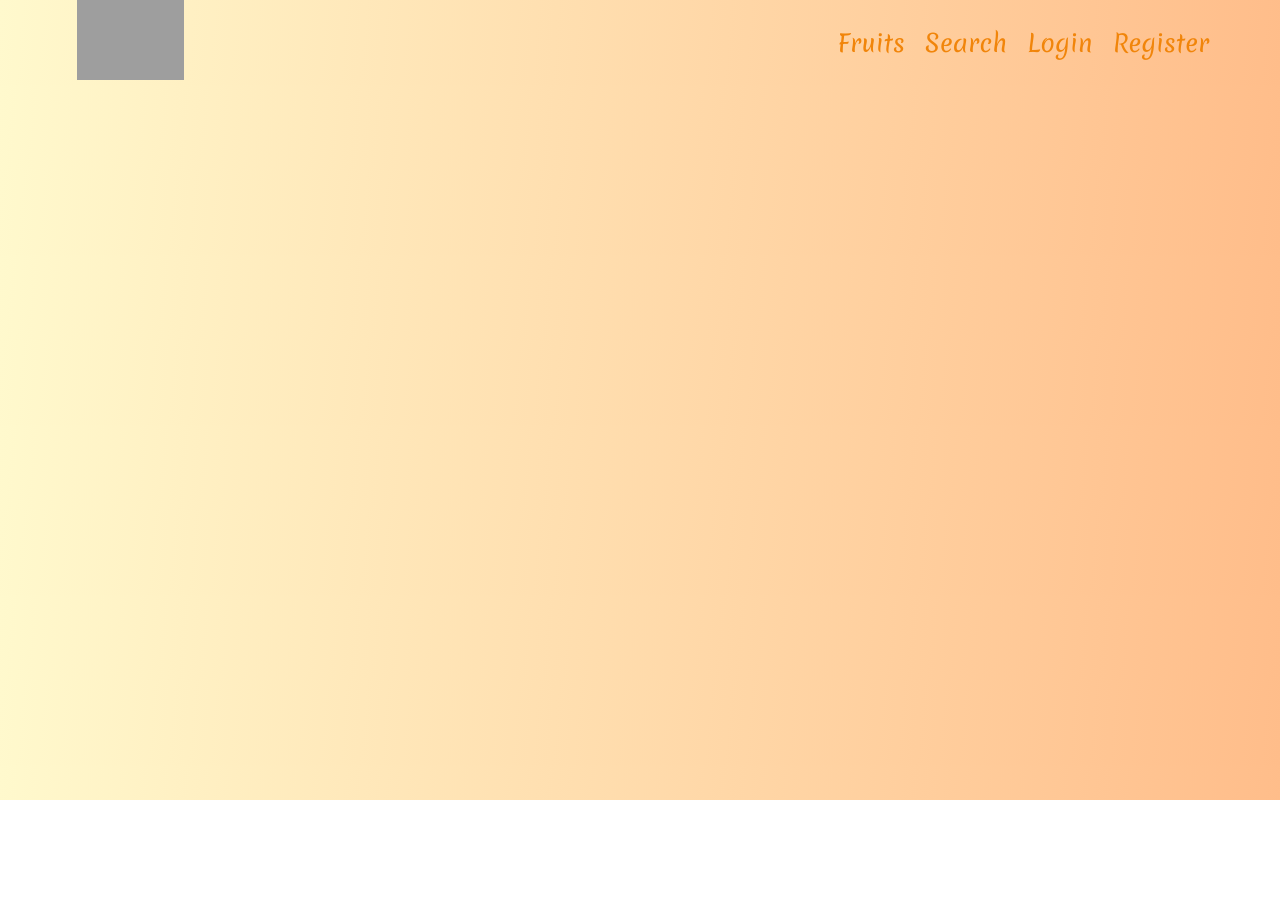
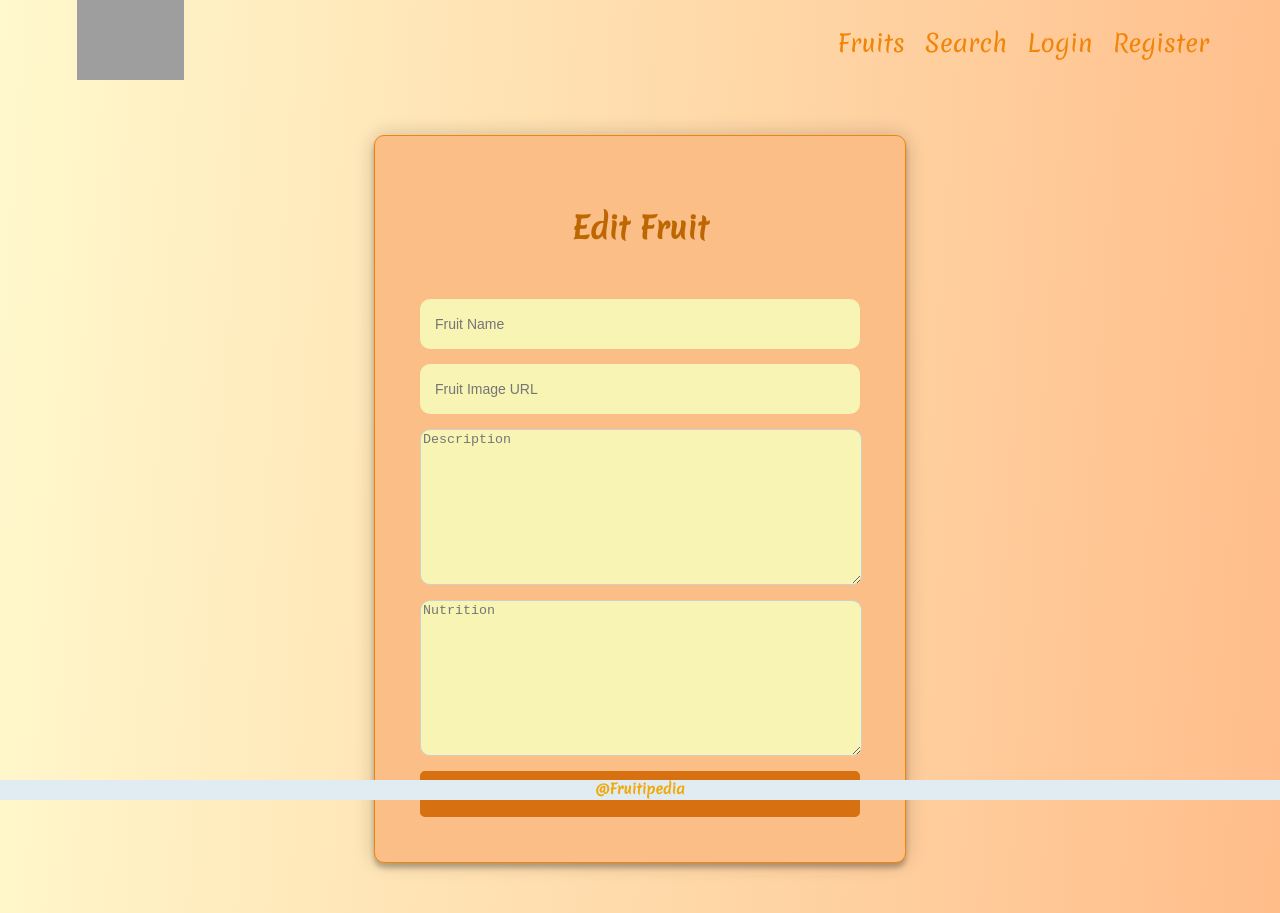
Before and after one commit to Mo11ov/Fruitipedia, a React (Create React App) app: page /fruits/1/edit in a window 1280 px wide. Before the commit the page ends 800 px from the top, so only its background shows below. Built offline with nearby package versions, Linux system fonts and the light colour scheme; no server answers; grey boxes are pictures that could not be loaded.

Commit message:
Added Create, Edit and Search components with their respective functionality

```diff
--- a/package.json
+++ b/package.json
@@ -6,6 +6,7 @@
     "@testing-library/jest-dom": "^5.17.0",
     "@testing-library/react": "^13.4.0",
     "@testing-library/user-event": "^13.5.0",
+    "@babel/plugin-proposal-private-property-in-object":"7.21.11",
     "react": "^18.2.0",
     "react-dom": "^18.2.0",
     "react-router-dom": "^6.20.0",
--- a/public/styles/form.css
+++ b/public/styles/form.css
@@ -107,6 +107,7 @@ margin-bottom: 0px;
 }
 
 .no-result {
+  text-align: center;
   margin-top: 8rem;
   font-size: 30px;
 }
--- a/src/App.js
+++ b/src/App.js
@@ -10,6 +10,10 @@ import FruitDetails from './components/fruits/FruitDetails';
 import LoginPage from './components/LoginPage';
 import LogoutPage from './components/LogoutPage';
 import RegisterPage from './components/RegisterPage';
+import CreatePage from './components/CreatePage';
+import Footer from './components/Footer';
+import EditPage from './components/EditPage';
+import SearchPage from './components/SearchPage';
 
 
 function App() {
@@ -34,11 +38,15 @@ function App() {
                         <Route path='/' element={<HomePage />} />
                         <Route path='/fruits' element={<FruitsPage />} />
                         <Route path='fruits/:id' element={<FruitDetails />} />
+                        <Route path='fruits/:id/edit' element={<EditPage />} />
                         <Route path='/login' element={<LoginPage />} />
                         <Route path='/logout' element={<LogoutPage />} />
                         <Route path='/register' element={<RegisterPage />} />
+                        <Route path='/create' element={<CreatePage />} />
+                        <Route path='/search' element={<SearchPage />} />
                     </Routes>
                 </main>
+                <Footer />
             </div>
         </UserContext.Provider>
     );
--- /dev/null
+++ b/src/components/CreatePage.js
@@ -0,0 +1,52 @@
+import { useNavigate } from 'react-router-dom';
+
+import { createFruit } from '../services/dataService';
+
+function CreatePage() {
+    const navigate = useNavigate();
+
+    async function onCreateSubmit(e) {
+        e.preventDefault();
+
+        const { name, imageUrl, description, nutrition } = Object.fromEntries(new FormData(e.target));
+
+        await createFruit({ name, imageUrl, description, nutrition });
+        navigate('/fruits');
+    };
+
+    return (
+        <section id="create">
+            <div className="form">
+                <h2>Add Fruit</h2>
+                <form className="create-form" onSubmit={onCreateSubmit}>
+                    <input type="text" name="name" id="name" placeholder="Fruit Name" />
+                    <input
+                        type="text"
+                        name="imageUrl"
+                        id="Fruit-image"
+                        placeholder="Fruit Image"
+                    />
+                    <textarea
+                        id="fruit-description"
+                        name="description"
+                        placeholder="Description"
+                        rows={10}
+                        cols={50}
+                        defaultValue={""}
+                    />
+                    <textarea
+                        id="fruit-nutrition"
+                        name="nutrition"
+                        placeholder="Nutrition"
+                        rows={10}
+                        cols={50}
+                        defaultValue={""}
+                    />
+                    <button type="submit">Add Fruit</button>
+                </form>
+            </div>
+        </section>
+    );
+};
+
+export default CreatePage;
--- /dev/null
+++ b/src/components/EditPage.js
@@ -0,0 +1,68 @@
+import { useEffect, useState } from 'react';
+import { useNavigate, useParams } from 'react-router-dom';
+
+import { updateFruit, getById } from '../services/dataService';
+
+function EditPage() {
+    const { id } = useParams();
+    const [fruit, setFruit] = useState({});
+    const navigate = useNavigate();
+
+    useEffect(() => {
+        getById(id)
+            .then(result => {
+                setFruit(result);
+            });
+    }, [id]);
+
+    async function onEditSubmit(e) {
+        e.preventDefault();
+
+        const { name, imageUrl, description, nutrition } = Object.fromEntries(new FormData(e.target));
+
+        await updateFruit(id, { name, imageUrl, description, nutrition });
+        navigate('/fruits');
+    };
+
+    return (
+        <section id="edit">
+            <div className="form">
+                <h2>Edit Fruit</h2>
+                <form className="edit-form" onSubmit={onEditSubmit}>
+                    <input
+                        type="text"
+                        name="name"
+                        id="name"
+                        placeholder="Fruit Name"
+                        defaultValue={fruit.name} />
+                    <input
+                        type="text"
+                        name="imageUrl"
+                        id="Fruit-image"
+                        placeholder="Fruit Image URL"
+                        defaultValue={fruit.imageUrl}
+                    />
+                    <textarea
+                        id="fruit-description"
+                        name="description"
+                        placeholder="Description"
+                        rows={10}
+                        cols={50}
+                        defaultValue={fruit.description}
+                    />
+                    <textarea
+                        id="fruit-nutrition"
+                        name="nutrition"
+                        placeholder="Nutrition"
+                        rows={10}
+                        cols={50}
+                        defaultValue={fruit.nutrition}
+                    />
+                    <button type="submit">post</button>
+                </form>
+            </div>
+        </section>
+    );
+};
+
+export default EditPage;
--- /dev/null
+++ b/src/components/Footer.js
@@ -0,0 +1,9 @@
+function Footer() {
+    return (
+        <footer>
+            <p>@Fruitipedia</p>
+        </footer>
+    );
+};
+
+export default Footer;
--- a/src/components/NavBar.js
+++ b/src/components/NavBar.js
@@ -14,11 +14,11 @@ function NavBar() {
             <nav>
                 <div>
                     <Link to="/fruits">Fruits</Link>
-                    <a href="#">Search</a>
+                    <Link to='/search'>Search</Link>
                 </div>
                 {user.accessToken
                     ? <div className="user">
-                        <a href="#">Add Fruit</a>
+                        <Link to='/create'>Add Fruit</Link>
                         <Link to='/logout'>Logout</Link>
                     </div>
                     : <div className="guest">
--- a/src/components/RegisterPage.js
+++ b/src/components/RegisterPage.js
@@ -21,7 +21,7 @@ function RegisterPage() {
 
         const { email, password, 're-password': rePass } = Object.fromEntries(new FormData(e.target));
 
-        if (email === '' || password == '') {
+        if (email === '' || password === '') {
             return alert('Please fill all fields!');
         }
 
--- /dev/null
+++ b/src/components/SearchPage.js
@@ -0,0 +1,38 @@
+import { useState } from 'react';
+
+import SearchFruitItem from './fruits/SearchFruitItem';
+import { searchFruits } from '../services/dataService';
+
+function SearchPage() {
+    const [fruits, setFruits] = useState([]);
+
+    async function onSearch(e) {
+        e.preventDefault();
+        const { search } = Object.fromEntries(new FormData(e.target));
+
+        const result = await searchFruits(search);
+        setFruits(result);
+    };
+
+    return (
+        <section id="search">
+            <div className="form">
+                <h2>Search</h2>
+                <form className="search-form" onSubmit={onSearch}>
+                    <input type="text" name="search" id="search-input" />
+                    <button className="button-list">Search</button>
+                </form>
+            </div>
+            <h4>Results:</h4>
+            <div className="search-result">
+                {/*If there are matches display a div with information about every fruit*/}
+                {fruits.length
+                    ? fruits.map(x => <SearchFruitItem key={x._id} fruit={x} />)
+                    : <p className="no-result">No result.</p>}
+            </div>
+        </section>
+
+    );
+};
+
+export default SearchPage;
--- /dev/null
+++ b/src/components/fruits/SearchFruitItem.js
@@ -0,0 +1,18 @@
+import { Link } from 'react-router-dom';
+
+function SearchFruitItem({ fruit }) {
+    return (
+        <div className="fruit">
+            <img src={fruit.imageUrl} alt="example1" />
+            <h3 className="title">{fruit.name}</h3>
+            <p className="description">
+                {fruit.description}
+            </p>
+            <Link className="details-btn" to={`/fruits/${fruit._id}`}>
+                More Info
+            </Link>
+        </div>
+    );
+};
+
+export default SearchFruitItem;
--- a/src/services/dataService.js
+++ b/src/services/dataService.js
@@ -17,15 +17,15 @@ export async function getById(postId) {
     return await get(endpoints.getById + postId);
 }
 
-export async function createPost(data) {
+export async function createFruit(data) {
     return await post(endpoints.create, data);
 }
 
-export async function updatePost(postId, data) {
+export async function updateFruit(postId, data) {
     return await put(endpoints.update + postId, data);
 }
 
-export async function deletePost(postId) {
+export async function deleteFruit(postId) {
     return del(endpoints.delete + postId);
 }
 
```
Also changed, not shown: src/components/fruits/FruitDetails.js (+22 -11 lines).
